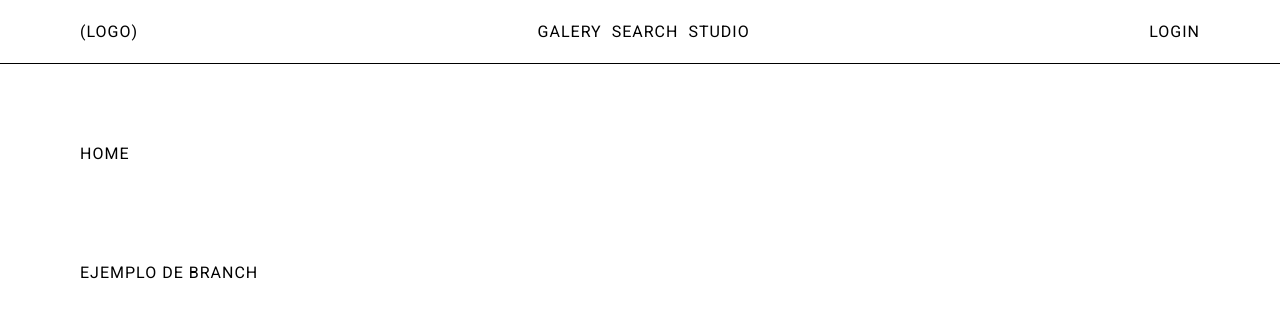
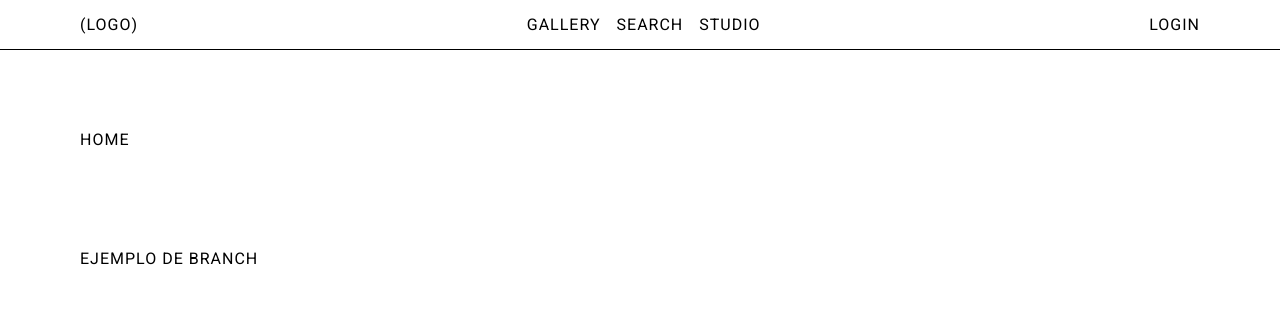
Before and after one commit to FacuBelli/API-Grupo11, a React (Vite) app: page / in a window 1280 px wide. Shown: the top 318 px of the page. Built offline with nearby package versions, Linux system fonts and the light colour scheme.

Commit message:
Cambios al navbar

```diff
--- a/src/components/Navbar/index.tsx
+++ b/src/components/Navbar/index.tsx
@@ -3,16 +3,18 @@ import styles from './styles.module.css'
 
 export default function Navbar() {
   return (
-    <nav className={styles.nav}>
+    <header className={styles.header}>
       <Link to="/" className={styles.logo}>(LOGO)</Link>
 
-      <ul className={styles.links}>
-        <li><Link to='/gallery'>GALERY</Link></li>
-        <li><Link to='/search'>SEARCH</Link></li>
-        <li><Link to='/studio'>STUDIO</Link></li>
-      </ul>
+      <nav>
+        <ul className={styles.links}>
+          <li><Link to='/gallery'>GALLERY</Link></li>
+          <li><Link to='/search'>SEARCH</Link></li>
+          <li><Link to='/studio'>STUDIO</Link></li>
+        </ul>
+      </nav>
 
       <p>LOGIN</p>
-    </nav>
+    </header>
   )
 }
--- a/src/components/Navbar/styles.module.css
+++ b/src/components/Navbar/styles.module.css
@@ -1,13 +1,13 @@
-.nav {
+.header {
   display: flex;
   justify-content: space-between;
   align-items: center;
   padding-inline: var(--padding-inline-responsive);
-  height: 64px;
+  height: 50px;
   border-bottom: 1px solid var(--color-black);
 }
 
 .links {
   display: flex;
-  gap: 10px;
+  gap: 16px;
 }
```
